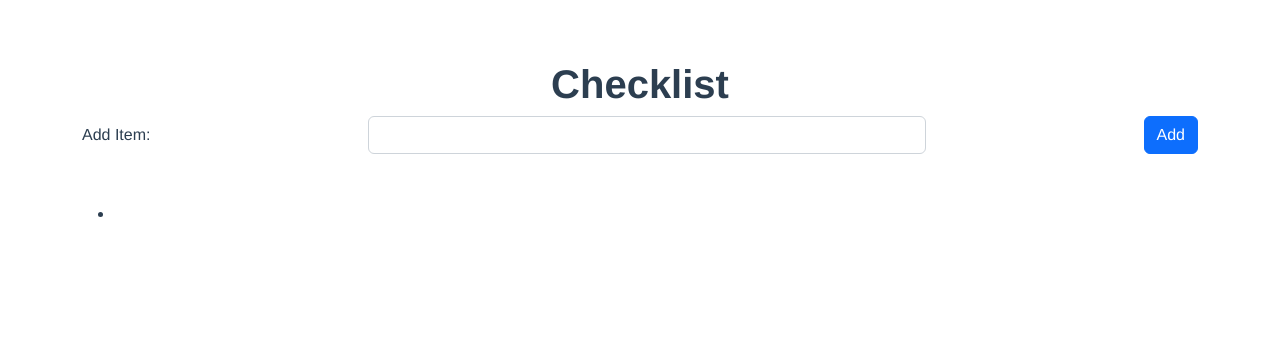
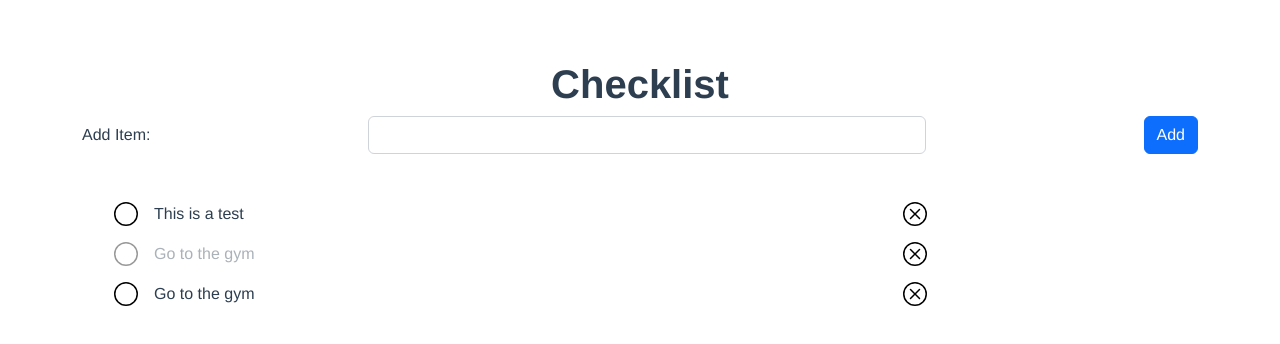
Before and after one commit to mentalcaries/checklist-ts, a website built with Vite: page index.html in a window 1280 px wide. Built offline with nearby package versions, Linux system fonts and the light colour scheme.

Commit message:
test class

```diff
--- a/index.html
+++ b/index.html
@@ -15,16 +15,30 @@
   <div id="app">
     <section class="todo">
       <h1 class="todo__title fw-bold">Checklist</h1>
-      <form action="" class="todo__form container d-inline-flex justify-content-between align-items-center mb-5">
+      <form class="todo__form container d-inline-flex justify-content-between align-items-center mb-5">
 
         <label for="todo">Add Item:</label>
         <input type="text" class="todo__inpu form-control w-50" name="todo">
-        <button type="button" class="btn btn-primary">Add</button>
+        <button type="submit" class="btn btn-primary">Add</button>
       </form>
       <div class="todo__items container">
         <ul class="items-list">
 
-          <li class="item"></li>
+          <li class="item list-group-item d-flex justify-content-between w-75 mb-3">
+            <div class="item__elements item__elements_disabled">
+              <button class="list__button list__button_check"></button>
+              <p class="item__text">Go to the gym</p>
+            </div>
+            <button class="list__button_delete"></button>
+          </li>
+
+          <li class="item list-group-item d-flex justify-content-between w-75">
+            <div class="d-flex">
+              <button class="list__button"></button>
+              <p class="item__text">Go to the gym</p>
+            </div>
+            <button class="list__button_delete"></button>
+          </li>
 
         </ul>
       </div>
--- /dev/null
+++ b/src/components/Checklist.ts
@@ -0,0 +1,20 @@
+export class Checklist {
+  private renderer : (item:HTMLElement)=> void
+  private container: HTMLElement | null
+
+  constructor(renderer : (item:HTMLElement)=>void, cardContainer: string) {
+    this.renderer = renderer;
+    this.container = document.querySelector(cardContainer);
+  }
+
+  renderItems(items:[]) {
+    items.forEach((item:HTMLElement) => {
+      this.renderer(item);
+    });
+  }
+
+  addItem(card:HTMLElement) {
+    //takes DOM element and adds it to the container
+    this.container?.prepend(card);
+  }
+}
--- /dev/null
+++ b/src/components/ListItem.ts
@@ -0,0 +1,32 @@
+export class ListItem {
+  public listItem!: HTMLElement;
+  constructor(public todo: string) {
+    this.todo = todo;
+  }
+
+  createItem() {
+    const item = document.createElement('li');
+    item.className =
+      'item list-group-item d-flex justify-content-between w-75 mb-3';
+    item.innerHTML = `
+            <div class="item__elements">
+              <button class="list__button"></button>
+              <p class="item__text">${this.todo}</p>
+            </div>
+            <button class="list__button_delete"></button>
+      `;
+      return item
+  }
+
+  checkItem() {}
+
+  deleteItem() {}
+
+  setEventListeners() {
+    const checkButton = this.listItem?.querySelector('.list__button_check');
+  }
+
+  getListItem() {
+    this.listItem = this.createItem();
+  }
+}
--- a/src/main.ts
+++ b/src/main.ts
@@ -1,3 +1,19 @@
+import { Checklist } from './components/Checklist'
+import { ListItem } from './components/ListItem'
 import './style.css'
 
-const app = document.querySelector<HTMLDivElement>('#app')!
+
+// Checklist section
+// on form submit, add List item to section
+
+// List Item
+// Check button to mark completed
+// Delete button to remove element
+
+const checkList = new Checklist(()=>{
+  console.log('render')
+}, ".items-list")
+
+
+const test = new ListItem('This is a test')
+checkList.addItem(test.createItem())
--- a/src/style.css
+++ b/src/style.css
@@ -6,3 +6,46 @@
   color: #2c3e50;
   margin-top: 60px;
 }
+
+.item__text {
+  margin: auto 16px;
+}
+
+.list__button {
+  background-image: url(./images/circle.svg);
+  background-repeat: no-repeat;
+  background-size: cover;
+  width: 24px;
+  height: 24px;
+  border: none;
+  background-color: transparent;
+  display: flex;
+  justify-content: center;
+  align-items: center;
+}
+
+.list__button_clicked {
+  background-image: url(./images/check-circle.svg);
+}
+
+.list__button_delete {
+  background-image: url(./images/x-circle.svg);
+  background-repeat: no-repeat;
+  background-size: cover;
+  width: 24px;
+  height: 24px;
+  border: none;
+  background-color: transparent;
+  display: flex;
+  justify-content: center;
+  align-items: center;
+  align-self: flex-end;
+}
+
+.item__elements {
+  display: flex;
+}
+
+.item__elements_disabled {
+  opacity: 0.4;
+}
```
Also changed, not shown: src/images/check-circle.svg (added), src/images/circle.svg (added), src/images/x-circle.svg (added).
